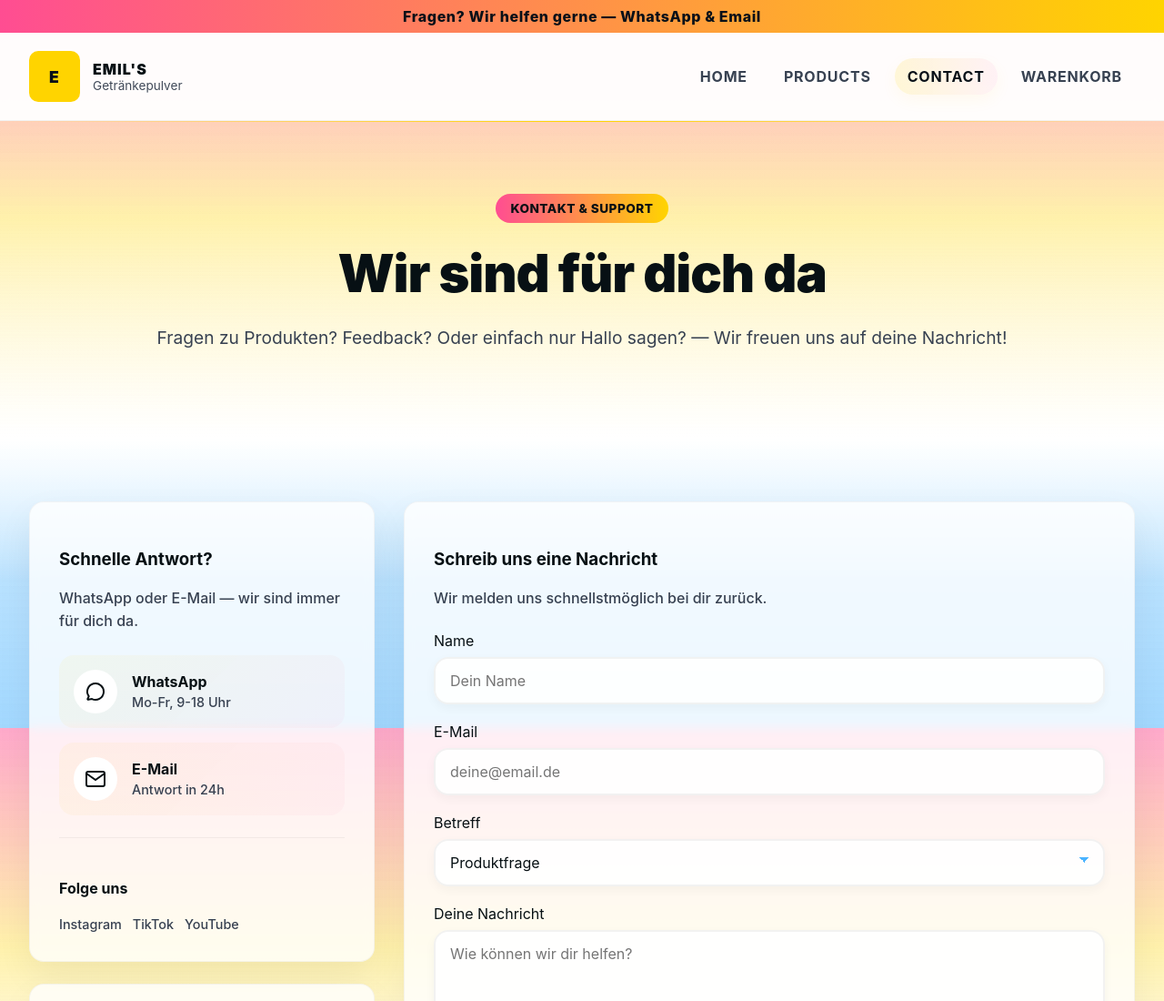
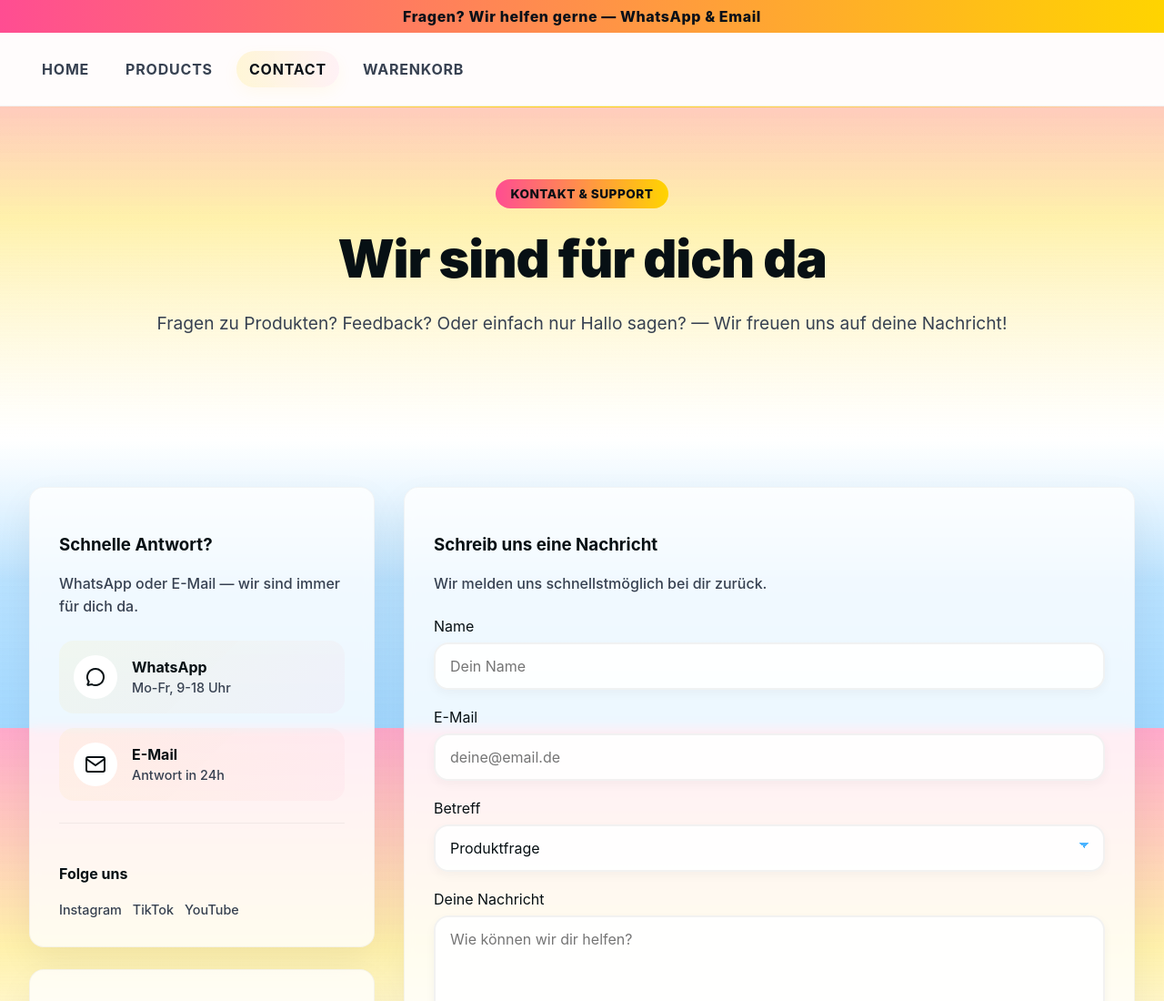
Before and after one commit to emilsan187/fruit-powder, a plain HTML site: page contact.html in a window 1280 px wide. Shown: the top 1100 px of the page at 91% size. Drawn offline with Linux system fonts and the light colour scheme.

Commit message:
removed the brand makr

```diff
--- a/contact.html
+++ b/contact.html
@@ -13,13 +13,7 @@
 
     <header class="site-header">
         <div class="container header-inner">
-            <a class="brand" href="index.html">
-                <div class="brand-mark">E</div>
-                <div class="brand-text">
-                    <div class="brand-name">Emil's</div>
-                    <div class="brand-sub">Getränkepulver</div>
-                </div>
-            </a>
+
 
             <nav class="main-nav">
                 <a class="nav-link" href="index.html">Home</a>
```
Also changed, not shown: index.html (+1 -7 lines), products.html (+1 -7 lines).
